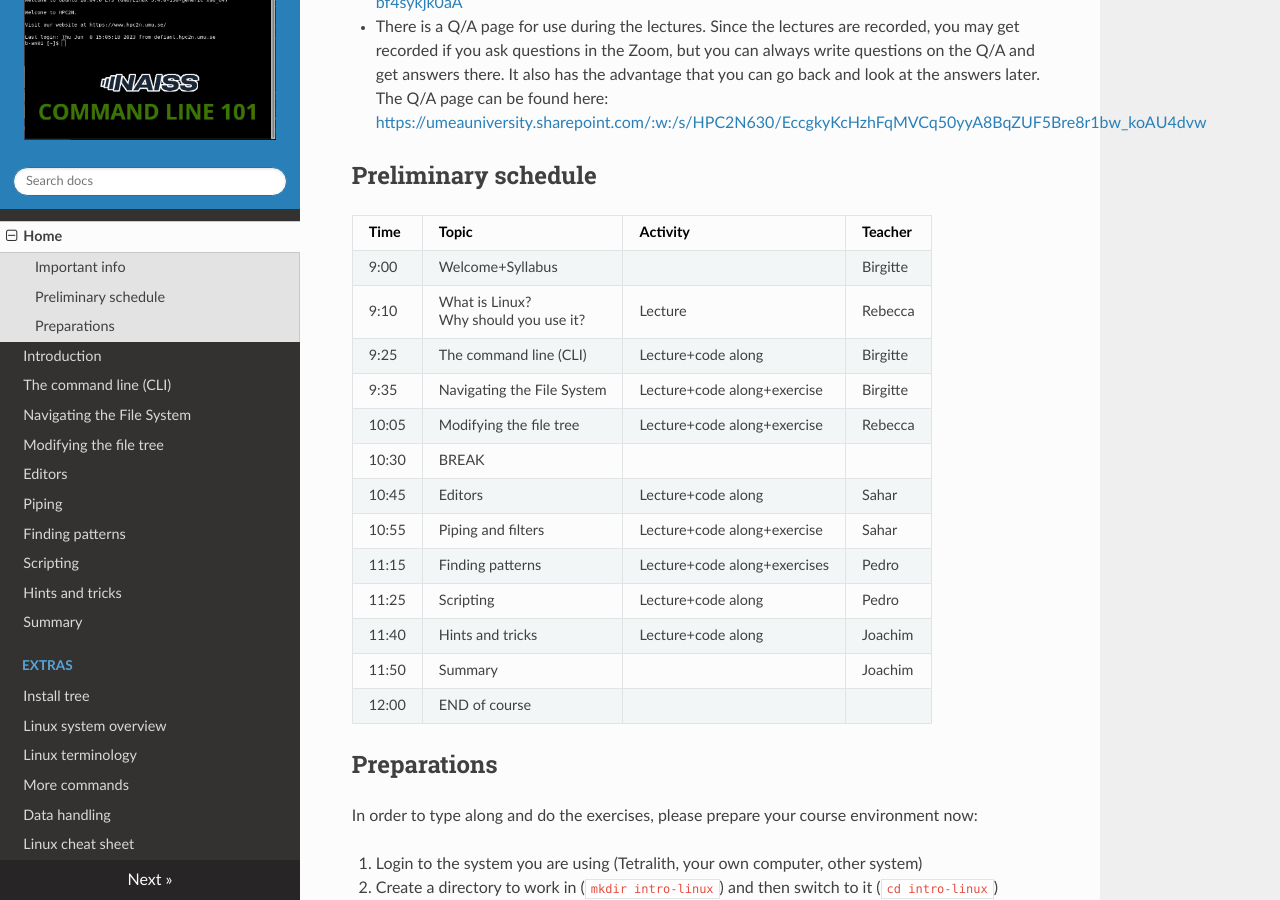
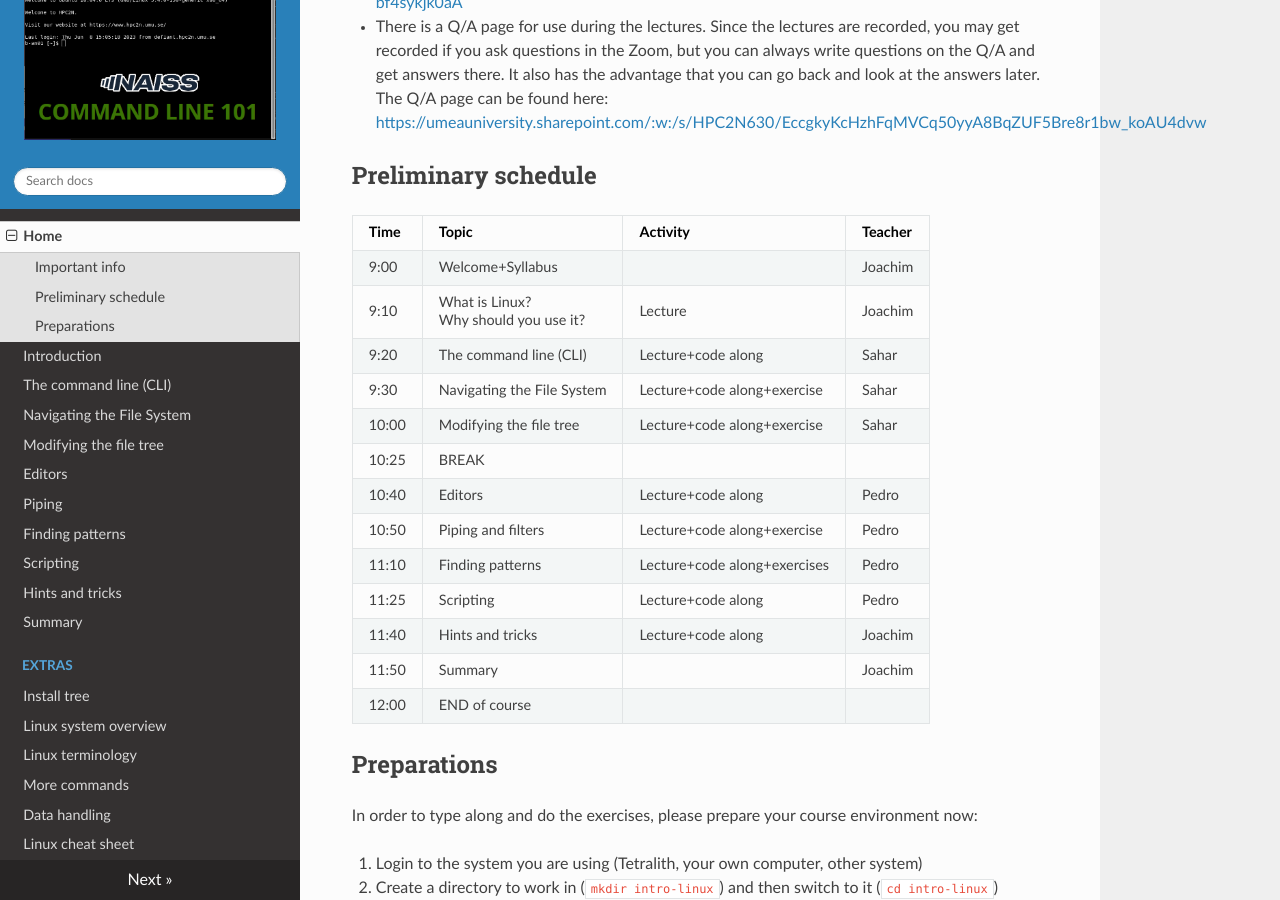
Before and after one commit to hpc2n/linux-command-line-101, an MkDocs documentation site: the page built from docs/index.md, in a window 1280 px wide and 900 px high, scrolled down 2192 px. Built offline with MkDocs 1.6.1, drawn with Linux system fonts in a browser that asks for light colours; nearby versions of some CDN libraries.

Commit message:
Updated schedule

```diff
--- a/docs/index.md
+++ b/docs/index.md
@@ -72,15 +72,15 @@
 
 | Time | Topic | Activity | Teacher |
 | ---- | ----- | -------- | ------- |
-| 9:00 | Welcome+Syllabus | | Birgitte |
-| 9:10 | What is Linux? <br>Why should you use it? | Lecture | Rebecca |
-| 9:25 | The command line (CLI) | Lecture+code along | Birgitte |
-| 9:35 | Navigating the File System | Lecture+code along+exercise | Birgitte |
-| 10:05 | Modifying the file tree | Lecture+code along+exercise | Rebecca |
-| 10:30 | BREAK | | |
-| 10:45 | Editors | Lecture+code along | Sahar |
-| 10:55 | Piping and filters | Lecture+code along+exercise | Sahar |
-| 11:15 | Finding patterns | Lecture+code along+exercises | Pedro |
+| 9:00 | Welcome+Syllabus | | Joachim |
+| 9:10 | What is Linux? <br>Why should you use it? | Lecture | Joachim |
+| 9:20 | The command line (CLI) | Lecture+code along | Sahar |
+| 9:30 | Navigating the File System | Lecture+code along+exercise | Sahar |
+| 10:00 | Modifying the file tree | Lecture+code along+exercise | Sahar |
+| 10:25 | BREAK | | |
+| 10:40 | Editors | Lecture+code along | Pedro |
+| 10:50 | Piping and filters | Lecture+code along+exercise | Pedro |
+| 11:10 | Finding patterns | Lecture+code along+exercises | Pedro |
 | 11:25 | Scripting | Lecture+code along | Pedro |
 | 11:40 | Hints and tricks | Lecture+code along | Joachim |
 | 11:50 | Summary   | | Joachim |
```
